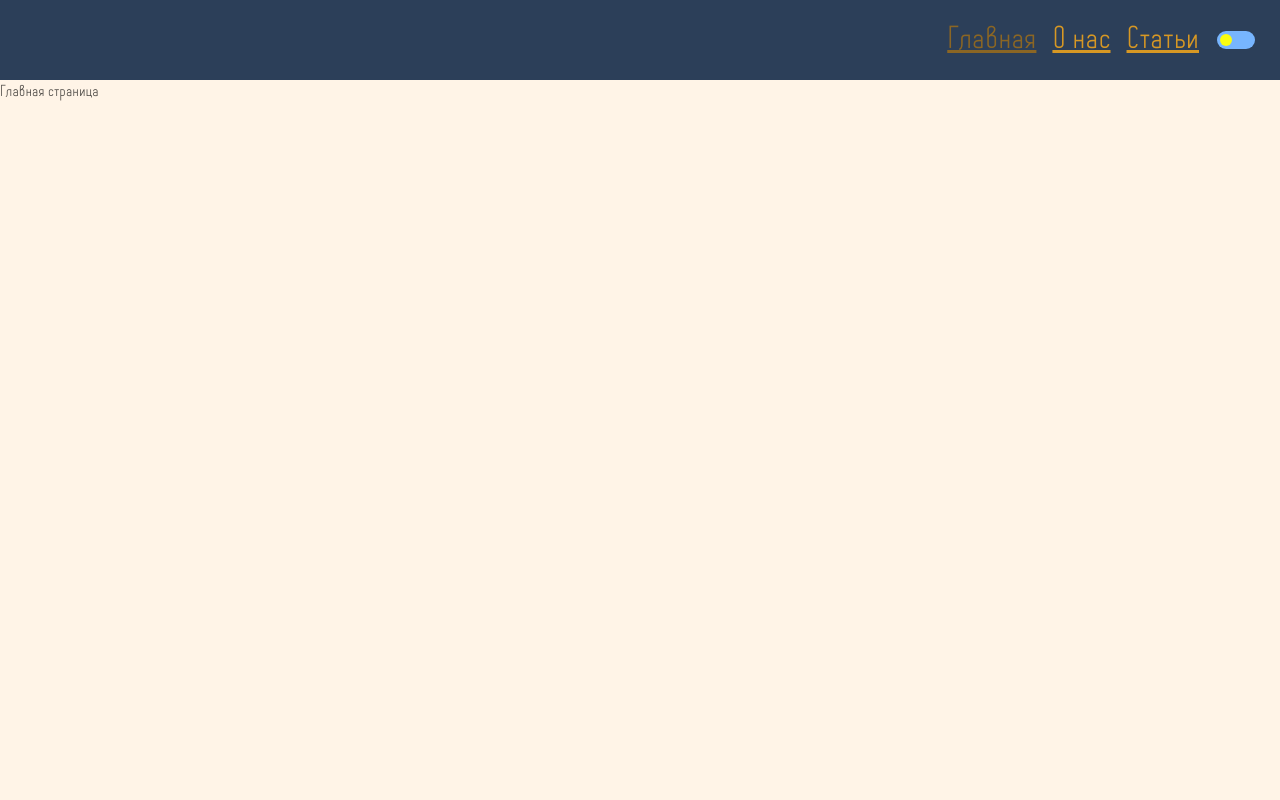
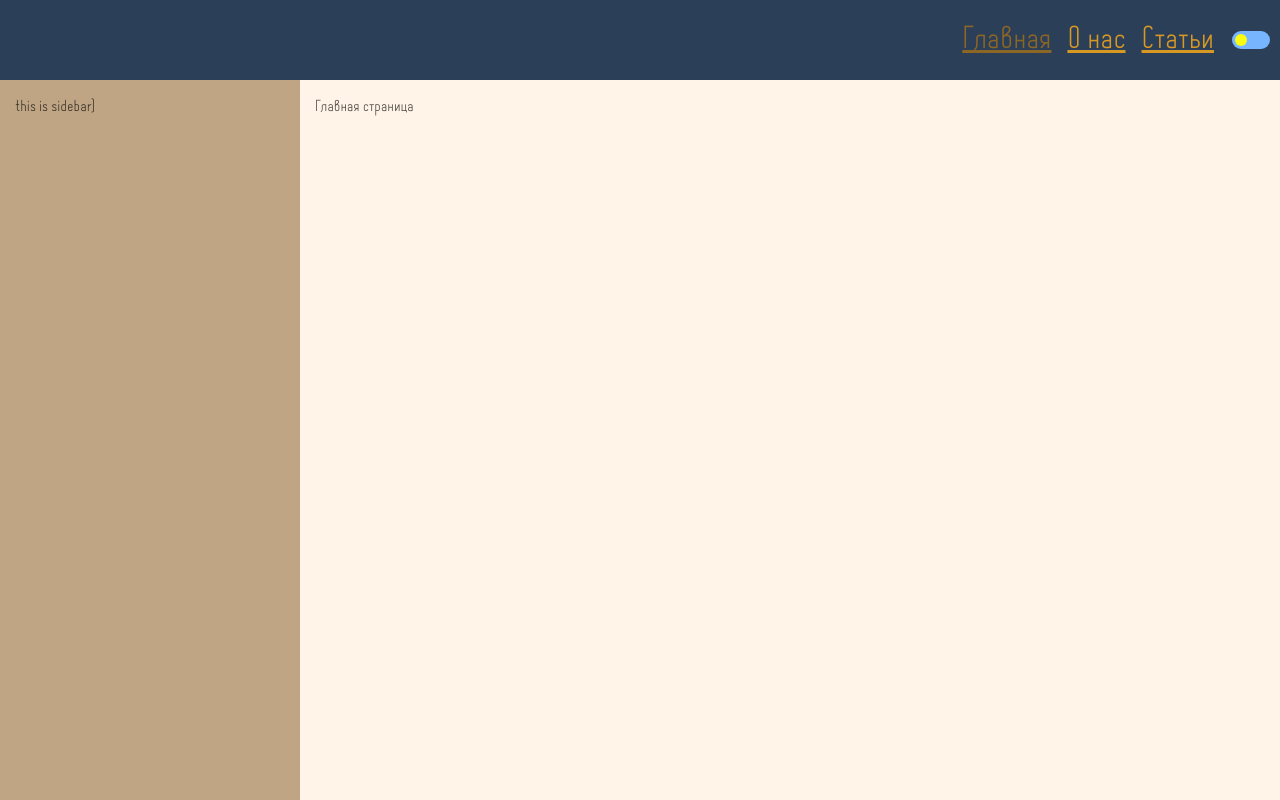
Before and after one commit to AlexandrMers/blog-application, a React app: page / in a window 1280 px wide. Built offline with nearby package versions, Linux system fonts and the light colour scheme; the HTML template or start-up script is replaced by a standard one.

Commit message:
add layout components

```diff
--- a/src/app/App.tsx
+++ b/src/app/App.tsx
@@ -1,6 +1,6 @@
 import React from "react";
 
-import { Box, FlexContainer } from "shared/ui";
+import { Box, FlexContainer, Layout } from "shared/ui";
 
 import { Navbar } from "widgets/Navbar";
 import { SwitchTheme } from "widgets/SwitchTheme";
@@ -18,7 +18,14 @@ const App = () => {
           <SwitchTheme />
         </Box>
       </FlexContainer>
-      <AppRoute />
+
+      <Layout.Container>
+        <Layout.SideBar>this is sidebar)</Layout.SideBar>
+
+        <Layout.Content>
+          <AppRoute />
+        </Layout.Content>
+      </Layout.Container>
     </>
   );
 };
--- a/src/app/styles/variables/global.scss
+++ b/src/app/styles/variables/global.scss
@@ -12,4 +12,8 @@
   --font-size-xl: 32px;
   --font-line-xl: 40px;
   --font-xl: var(--font-size-xl) / var(--font-line-xl) var(--font-family-main);
+
+  // size
+  --header-height: 80px;
+  --sidebar-width: 300px;
 }
--- a/src/shared/ui/FlexContainer/styles.module.scss
+++ b/src/shared/ui/FlexContainer/styles.module.scss
@@ -3,7 +3,6 @@
   width: 100%;
   background: var(--bg-color-inverted);
   align-items: center;
-  padding: 15px;
 }
 
 .FlexContainer_start {
--- /dev/null
+++ b/src/shared/ui/Layout/index.ts
@@ -0,0 +1,3 @@
+export { SideBar } from "./ui/SideBar";
+export { Container } from "./ui/Container";
+export { Content } from "./ui/Content";
--- /dev/null
+++ b/src/shared/ui/Layout/ui/Container.tsx
@@ -0,0 +1,7 @@
+import { PropsWithChildren } from "react";
+
+import styles from "./style.module.scss";
+
+export const Container = ({ children }: PropsWithChildren) => {
+  return <div className={styles.LayoutContainer}>{children}</div>;
+};
--- /dev/null
+++ b/src/shared/ui/Layout/ui/Content.tsx
@@ -0,0 +1,7 @@
+import { PropsWithChildren } from "react";
+
+import styles from "./style.module.scss";
+
+export const Content = ({ children }: PropsWithChildren) => {
+  return <div className={styles.LayoutContent}>{children}</div>;
+};
--- /dev/null
+++ b/src/shared/ui/Layout/ui/SideBar.tsx
@@ -0,0 +1,13 @@
+import { PropsWithChildren } from "react";
+
+import { Box } from "shared/ui";
+
+import styles from "./style.module.scss";
+
+export const SideBar = ({ children }: PropsWithChildren) => {
+  return (
+    <Box className={styles.SideBar} insideSize={"s"}>
+      {children}
+    </Box>
+  );
+};
--- /dev/null
+++ b/src/shared/ui/Layout/ui/style.module.scss
@@ -0,0 +1,19 @@
+$container-padding: 15px;
+
+.LayoutContainer {
+  width: 100%;
+  display: flex;
+}
+
+.SideBar {
+  width: var(--sidebar-width);
+  min-height: calc(100vh - 80px);
+  background-color: var(--secondary-color);
+  padding: $container-padding;
+}
+
+.LayoutContent {
+  flex-grow: 1;
+  height: 100%;
+  padding: $container-padding;
+}
--- a/src/shared/ui/index.ts
+++ b/src/shared/ui/index.ts
@@ -1,3 +1,4 @@
 export { AppLink } from "./AppLink/AppLink";
 export { FlexContainer } from "./FlexContainer/FlexContainer";
 export { Box } from "./Box/Box";
+export * as Layout from "./Layout";
--- a/src/widgets/Navbar/ui/style.module.scss
+++ b/src/widgets/Navbar/ui/style.module.scss
@@ -1,7 +1,7 @@
 .Navbar {
   align-items: center;
   display: flex;
-  min-height: 50px;
+  height: var(--header-height);
   font: var(--font-xl);
 
   &__Menu {
```
